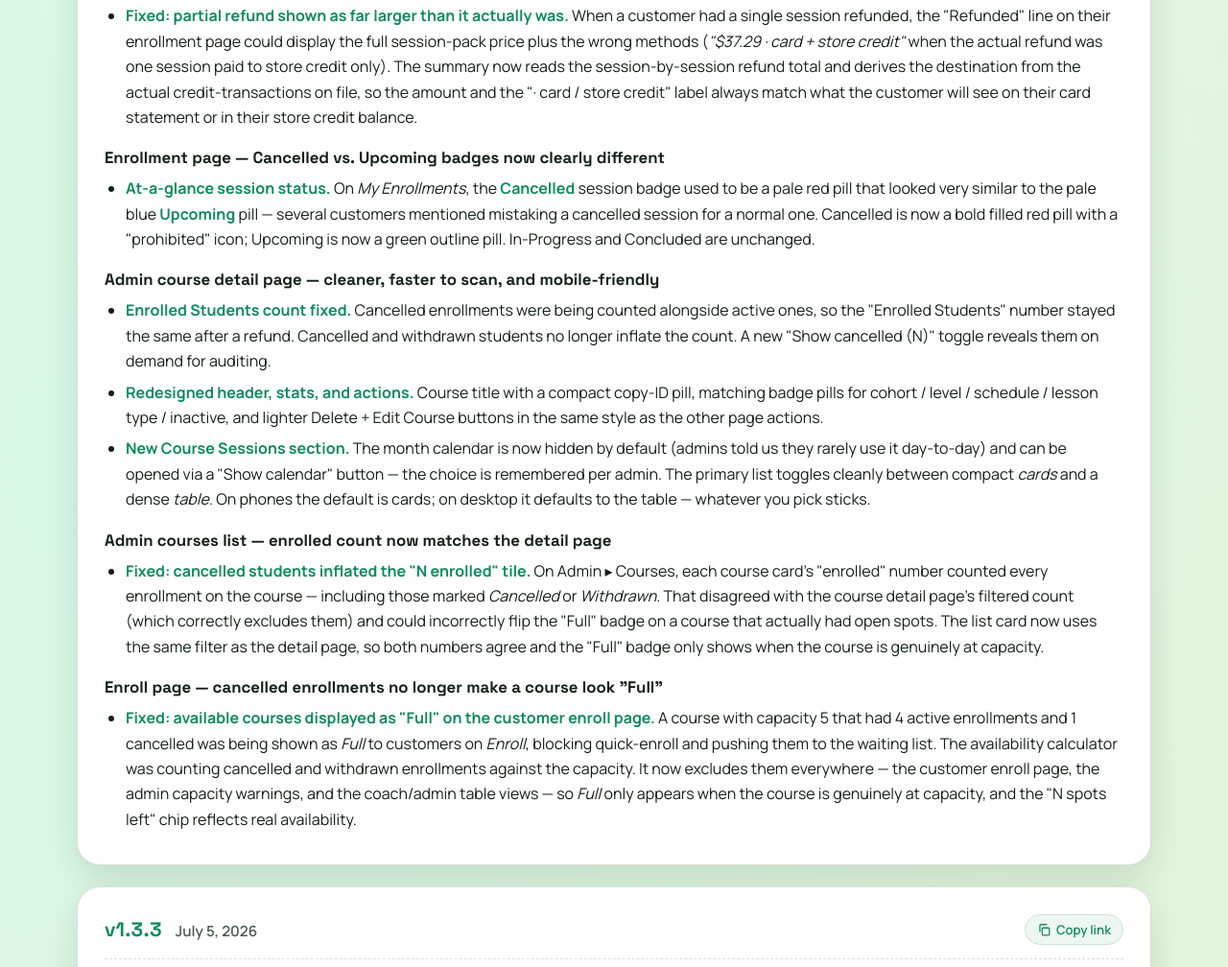
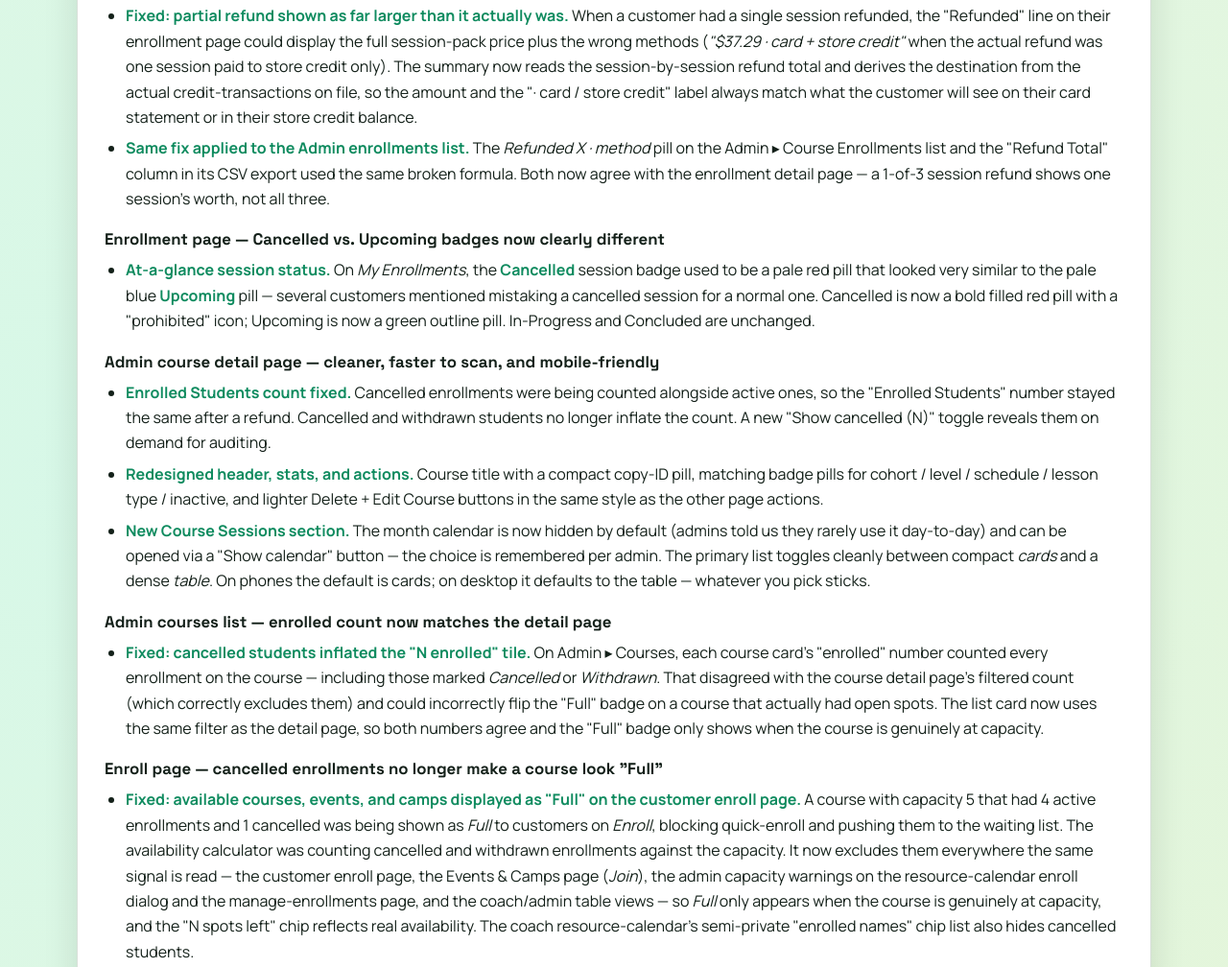
Before and after one commit to opentwentyfour/opentwentyfour.github.io, a plain HTML site: page changelog.html in a window 1280 px wide. Shown: the part 664-1672 px from the top of the page at 96% size. Drawn offline with Linux system fonts and the light colour scheme.

Commit message:
v1.3.4.2

```diff
--- a/changelog.html
+++ b/changelog.html
@@ -259,6 +259,7 @@
         <h3>Enrollment page — refund amount and payment method now match reality</h3>
         <ul>
           <li><strong>Fixed: partial refund shown as far larger than it actually was.</strong> When a customer had a single session refunded, the "Refunded" line on their enrollment page could display the full session-pack price plus the wrong methods (<em>"$37.29 · card + store credit"</em> when the actual refund was one session paid to store credit only). The summary now reads the session-by-session refund total and derives the destination from the actual credit-transactions on file, so the amount and the "· card / store credit" label always match what the customer will see on their card statement or in their store credit balance.</li>
+          <li><strong>Same fix applied to the Admin enrollments list.</strong> The <em>Refunded X · method</em> pill on the Admin ▸ Course Enrollments list and the "Refund Total" column in its CSV export used the same broken formula. Both now agree with the enrollment detail page — a 1-of-3 session refund shows one session's worth, not all three.</li>
         </ul>
         <h3>Enrollment page — Cancelled vs. Upcoming badges now clearly different</h3>
         <ul>
@@ -276,7 +277,7 @@
         </ul>
         <h3>Enroll page — cancelled enrollments no longer make a course look "Full"</h3>
         <ul>
-          <li><strong>Fixed: available courses displayed as "Full" on the customer enroll page.</strong> A course with capacity 5 that had 4 active enrollments and 1 cancelled was being shown as <em>Full</em> to customers on <em>Enroll</em>, blocking quick-enroll and pushing them to the waiting list. The availability calculator was counting cancelled and withdrawn enrollments against the capacity. It now excludes them everywhere — the customer enroll page, the admin capacity warnings, and the coach/admin table views — so <em>Full</em> only appears when the course is genuinely at capacity, and the "N spots left" chip reflects real availability.</li>
+          <li><strong>Fixed: available courses, events, and camps displayed as "Full" on the customer enroll page.</strong> A course with capacity 5 that had 4 active enrollments and 1 cancelled was being shown as <em>Full</em> to customers on <em>Enroll</em>, blocking quick-enroll and pushing them to the waiting list. The availability calculator was counting cancelled and withdrawn enrollments against the capacity. It now excludes them everywhere the same signal is read — the customer enroll page, the Events &amp; Camps page (<em>Join</em>), the admin capacity warnings on the resource-calendar enroll dialog and the manage-enrollments page, and the coach/admin table views — so <em>Full</em> only appears when the course is genuinely at capacity, and the "N spots left" chip reflects real availability. The coach resource-calendar's semi-private "enrolled names" chip list also hides cancelled students.</li>
         </ul>
       </article>
 
```
